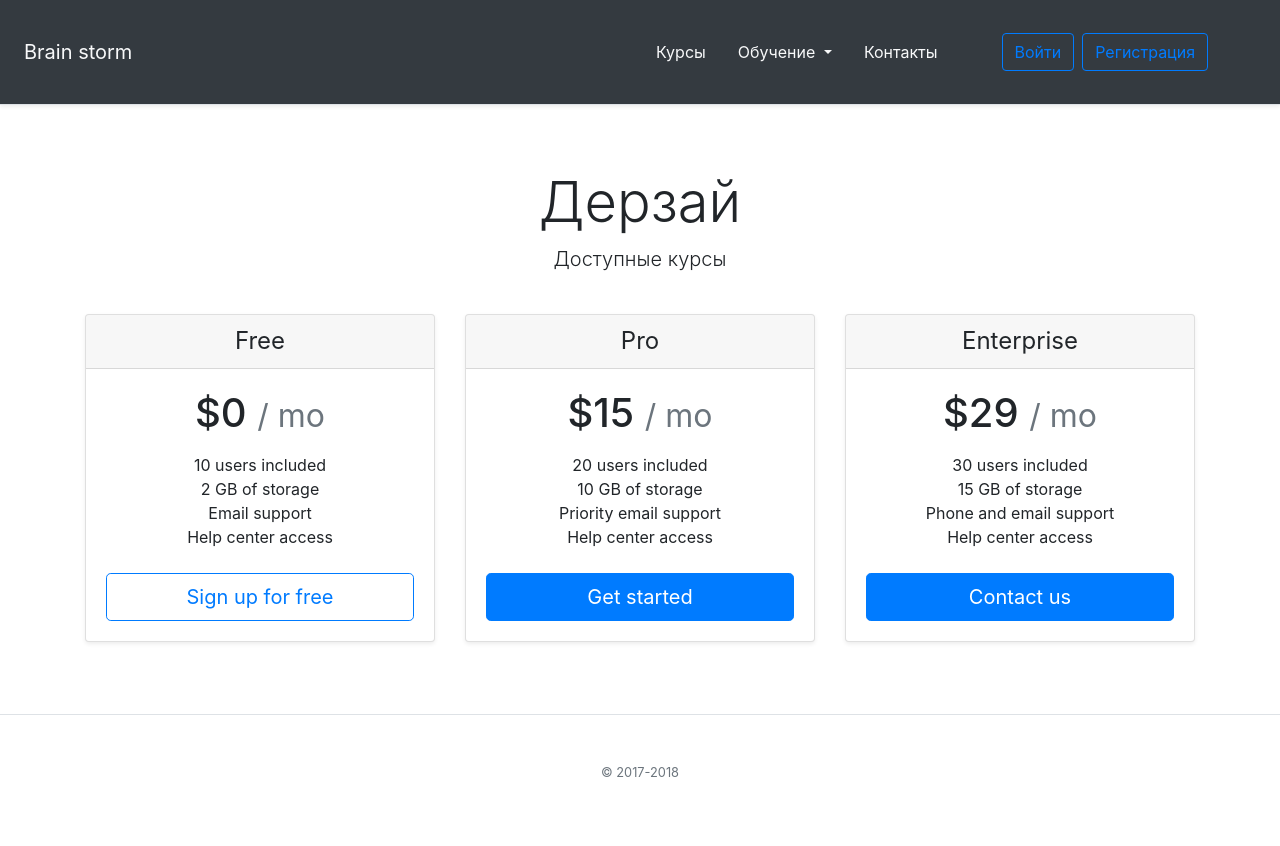
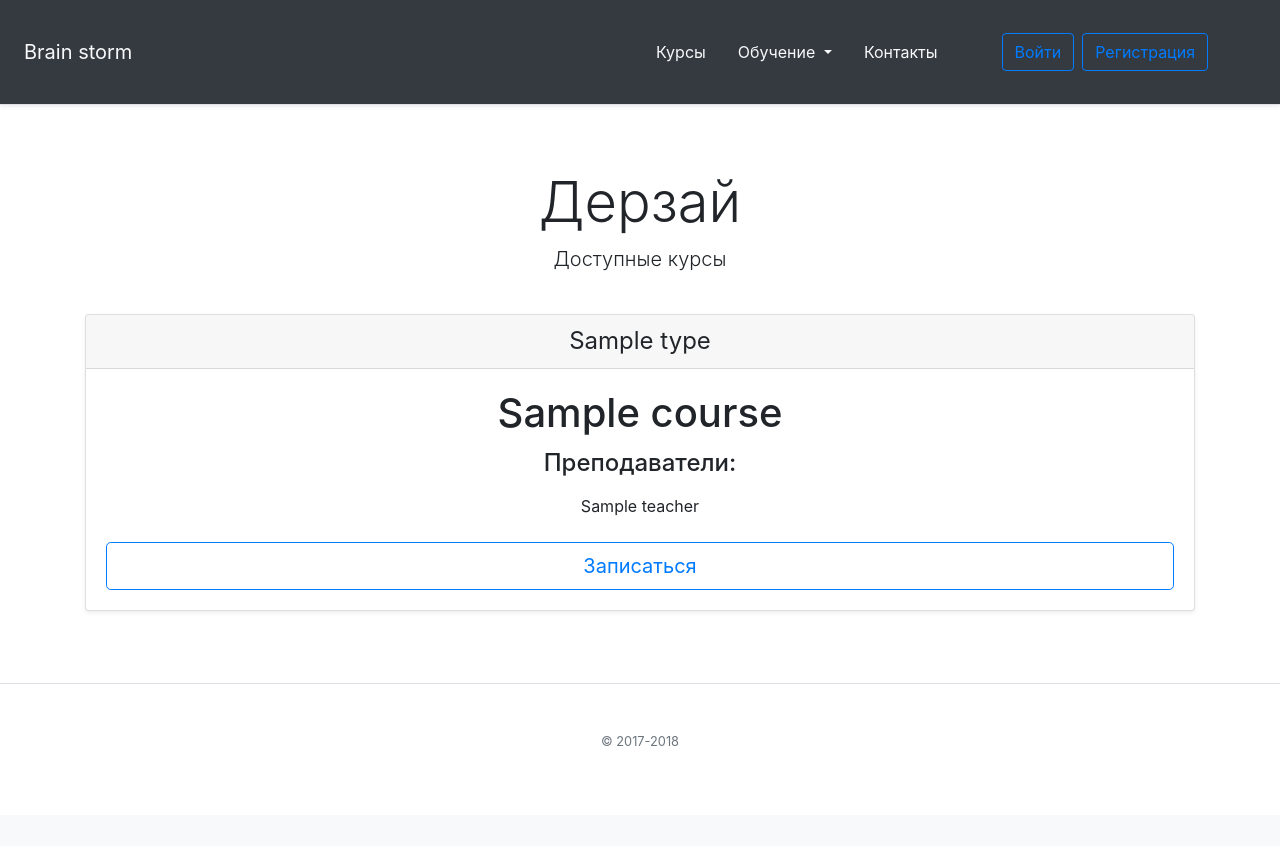
Before and after one commit to zaboevai/otus_web_site, a Django app: template online_school/templates/online_school/courses.html in a window 1280 px wide. After the commit the page ends 746 px from the top, so only its background shows below. Run offline with Django 3.2, Linux system fonts and the light colour scheme; the template is opened without the code that fills it: most values are stand-ins (such as "Sample title", 1, 10 or a date in 2020); some libraries are stand-ins or nearby versions.

Commit message:
- clear templates - added course templates

```diff
--- a/online_school/templates/online_school/courses.html
+++ b/online_school/templates/online_school/courses.html
@@ -1,39 +1,6 @@
 {% extends 'online_school/base.html' %}
 
 {% block body %}
-
-<!--<div class="container">-->
-<!--        <h3>Список курсов</h3>-->
-
-
-<!--<table class="table table-bordered">-->
-<!--    <thead>-->
-<!--    <tr>-->
-<!--        <th>Название</th>-->
-<!--        <th>Преподаватели</th>-->
-<!--    </tr>-->
-<!--    </thead>-->
-<!--    <tbody>-->
-<!--    {% for course in object_list %}-->
-<!--    <tr>-->
-<!--        <td>{{ course.title }}</td>-->
-<!--        <td>-->
-<!--            {% for teacher in course.teachers.all %}-->
-<!--                {{ teacher }};-->
-<!--            {% endfor %}-->
-<!--        </td>-->
-<!--    </tr>-->
-<!--    {% empty %}-->
-<!--    <tr>-->
-<!--        <td>1</td>-->
-<!--        <td>No course yet.</td>-->
-<!--    </tr>-->
-<!--    {% endfor %}-->
-<!--    </tbody>-->
-<!--</table>-->
-
-<!--    </div>-->
-
 
     <div class="pricing-header px-3 py-3 pt-md-5 pb-md-4 mx-auto text-center">
         <h1 class="display-4">Дерзай</h1>
@@ -42,51 +9,26 @@
 
     <div class="container">
         <div class="card-deck mb-3 text-center">
+            {% for course in object_list %}
             <div class="card mb-4 shadow-sm">
                 <div class="card-header">
-                    <h4 class="my-0 font-weight-normal">Free</h4>
+                    <h4 class="my-0 font-weight-normal">{{course.type}}</h4>
                 </div>
                 <div class="card-body">
-                    <h1 class="card-title pricing-card-title">$0 <small class="text-muted">/ mo</small></h1>
+                    <h1 class="card-title pricing-card-title">
+                       {{course.title}}
+<!--                        <small class="text-muted">/ mo</small>-->
+                    </h1>
+                    <h4>Преподаватели:</h4>
                     <ul class="list-unstyled mt-3 mb-4">
-                        <li>10 users included</li>
-                        <li>2 GB of storage</li>
-                        <li>Email support</li>
-                        <li>Help center access</li>
+                        {% for teacher in course.teachers.all %}
+                            <li>{{ teacher }}</li>
+                        {% endfor %}
                     </ul>
-                    <button type="button" class="btn btn-lg btn-block btn-outline-primary">Sign up for free</button>
+                    <button type="button" class="btn btn-lg btn-block btn-outline-primary">Записаться</button>
                 </div>
             </div>
-            <div class="card mb-4 shadow-sm">
-                <div class="card-header">
-                    <h4 class="my-0 font-weight-normal">Pro</h4>
-                </div>
-                <div class="card-body">
-                    <h1 class="card-title pricing-card-title">$15 <small class="text-muted">/ mo</small></h1>
-                    <ul class="list-unstyled mt-3 mb-4">
-                        <li>20 users included</li>
-                        <li>10 GB of storage</li>
-                        <li>Priority email support</li>
-                        <li>Help center access</li>
-                    </ul>
-                    <button type="button" class="btn btn-lg btn-block btn-primary">Get started</button>
-                </div>
-            </div>
-            <div class="card mb-4 shadow-sm">
-                <div class="card-header">
-                    <h4 class="my-0 font-weight-normal">Enterprise</h4>
-                </div>
-                <div class="card-body">
-                    <h1 class="card-title pricing-card-title">$29 <small class="text-muted">/ mo</small></h1>
-                    <ul class="list-unstyled mt-3 mb-4">
-                        <li>30 users included</li>
-                        <li>15 GB of storage</li>
-                        <li>Phone and email support</li>
-                        <li>Help center access</li>
-                    </ul>
-                    <button type="button" class="btn btn-lg btn-block btn-primary">Contact us</button>
-                </div>
-            </div>
+            {% endfor %}
         </div>
     </div>
 
```
Also changed, not shown: online_school/templates/online_school/contacts.html (+0 -22 lines).
